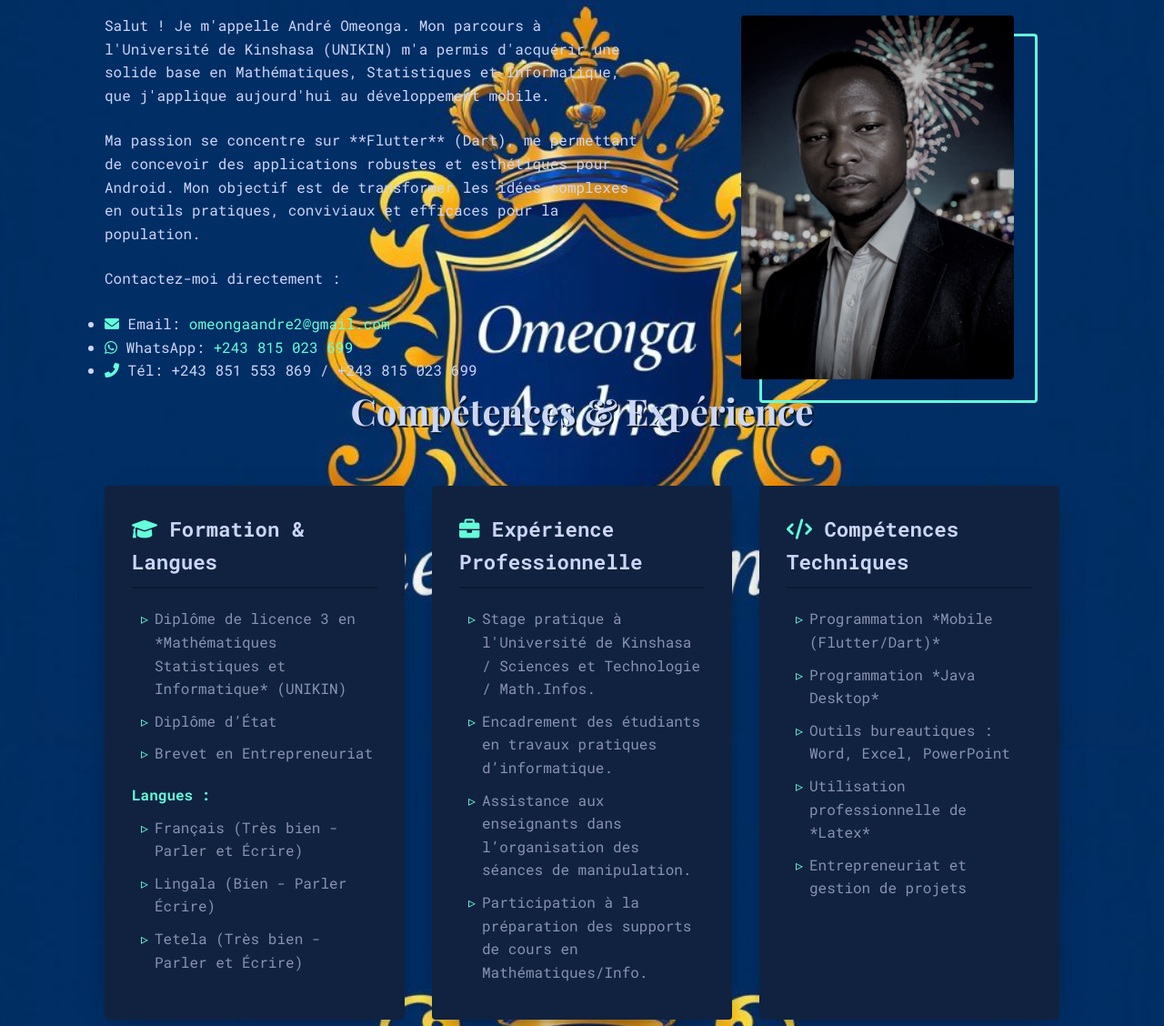
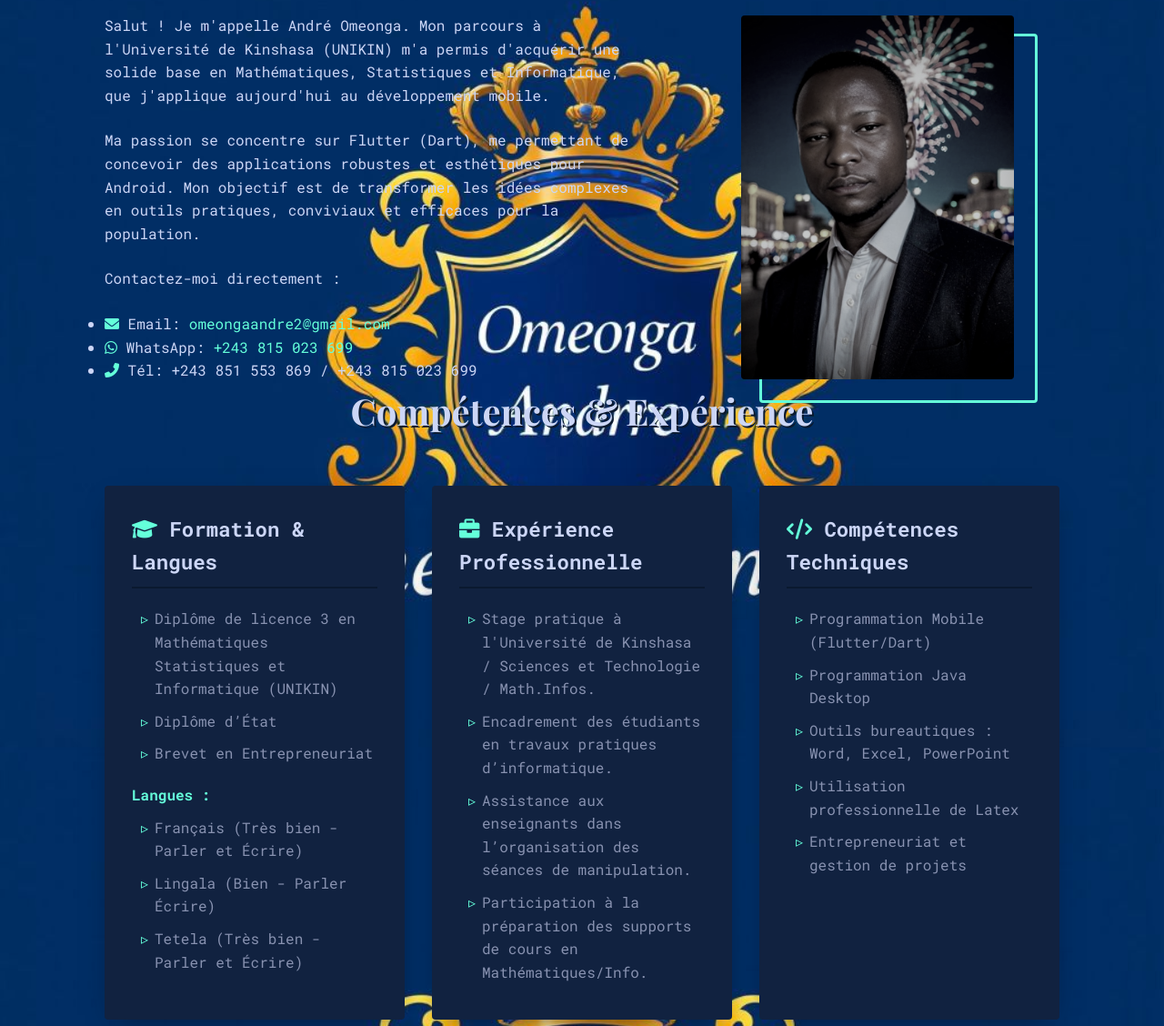
Before and after one commit to Andre07-omeo/Portfolio-Andre-Omeonga-f, a plain HTML site: page index.html in a window 1280 px wide. Shown: the part 985-2113 px from the top of the page at 91% size. Drawn offline with nearby package versions, Linux system fonts and the light colour scheme.

Commit message:
Update index.html

```diff
--- a/index.html
+++ b/index.html
@@ -50,7 +50,7 @@
             <div class="about-grid">
                 <div class="about-text anim-slide-up anim-delay-1">
                     <p>Salut ! Je m'appelle André Omeonga. Mon parcours à l'Université de Kinshasa (UNIKIN) m'a permis d'acquérir une solide base en Mathématiques, Statistiques et Informatique, que j'applique aujourd'hui au développement mobile.</p>
-                    <p>Ma passion se concentre sur **Flutter** (Dart), me permettant de concevoir des applications robustes et esthétiques pour Android. Mon objectif est de transformer les idées complexes en outils pratiques, conviviaux et efficaces pour la population.</p>
+                    <p>Ma passion se concentre sur Flutter (Dart), me permettant de concevoir des applications robustes et esthétiques pour Android. Mon objectif est de transformer les idées complexes en outils pratiques, conviviaux et efficaces pour la population.</p>
 
                     <p class="contact-mini">Contactez-moi directement :</p>
                     <ul>
@@ -73,7 +73,7 @@
                 <div class="skill-group anim-slide-up anim-delay-1">
                     <h3><i class="fas fa-graduation-cap icon-accent"></i> Formation & Langues</h3>
                     <ul>
-                        <li>Diplôme de licence 3 en *Mathématiques Statistiques et Informatique* (UNIKIN)</li>
+                        <li>Diplôme de licence 3 en Mathématiques Statistiques et Informatique (UNIKIN)</li>
                         <li>Diplôme d’État</li>
                         <li>Brevet en Entrepreneuriat</li>
                     </ul>
@@ -98,10 +98,10 @@
                 <div class="skill-group anim-slide-up anim-delay-3">
                     <h3><i class="fas fa-code icon-accent"></i> Compétences Techniques</h3>
                     <ul>
-                        <li>Programmation *Mobile (Flutter/Dart)*</li>
-                        <li>Programmation *Java Desktop*</li>
+                        <li>Programmation Mobile (Flutter/Dart)</li>
+                        <li>Programmation Java Desktop</li>
                         <li>Outils bureautiques : Word, Excel, PowerPoint</li>
-                        <li>Utilisation professionnelle de *Latex*</li>
+                        <li>Utilisation professionnelle de Latex</li>
                         <li>Entrepreneuriat et gestion de projets</li>
                     </ul>
                 </div>
```
